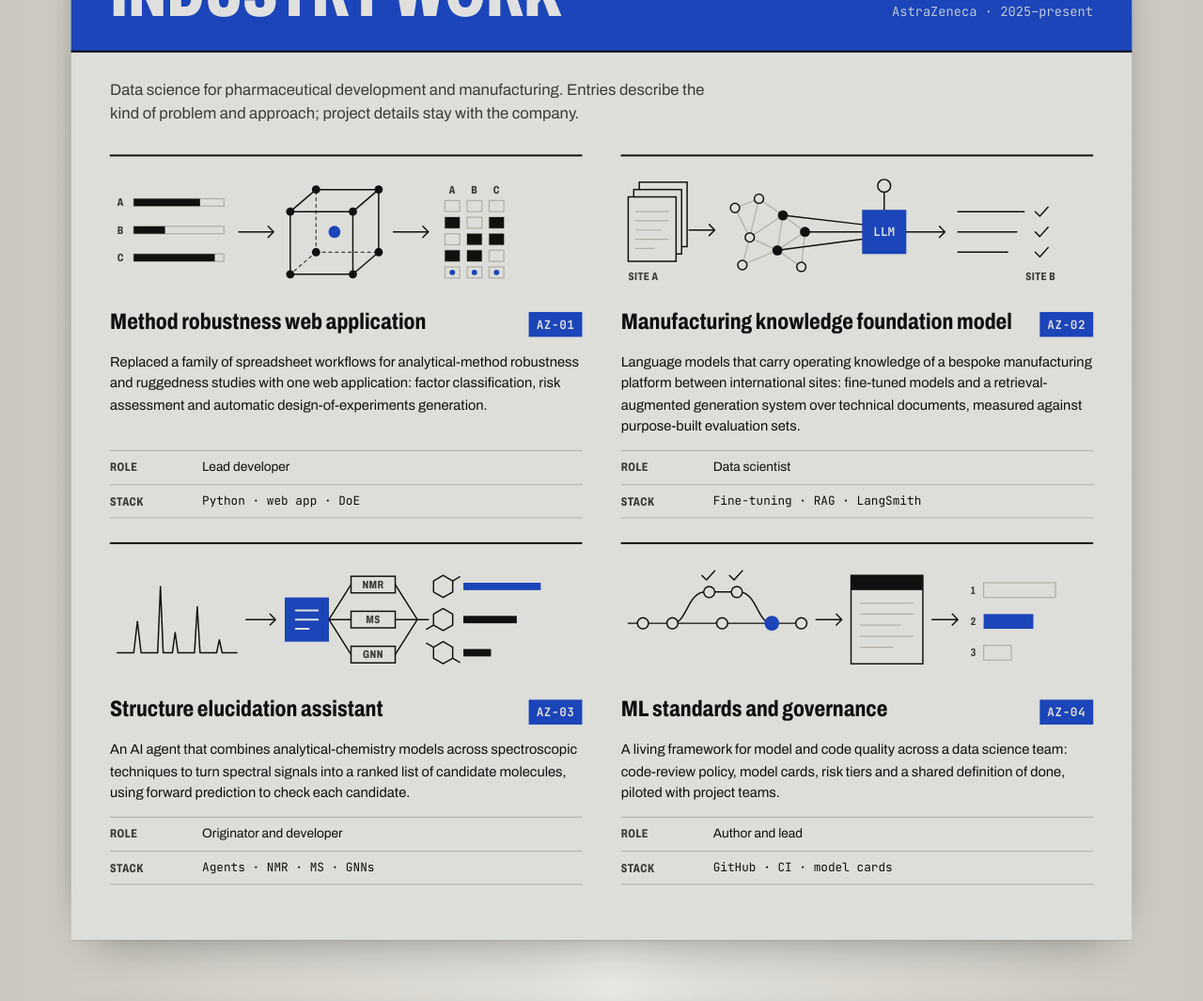
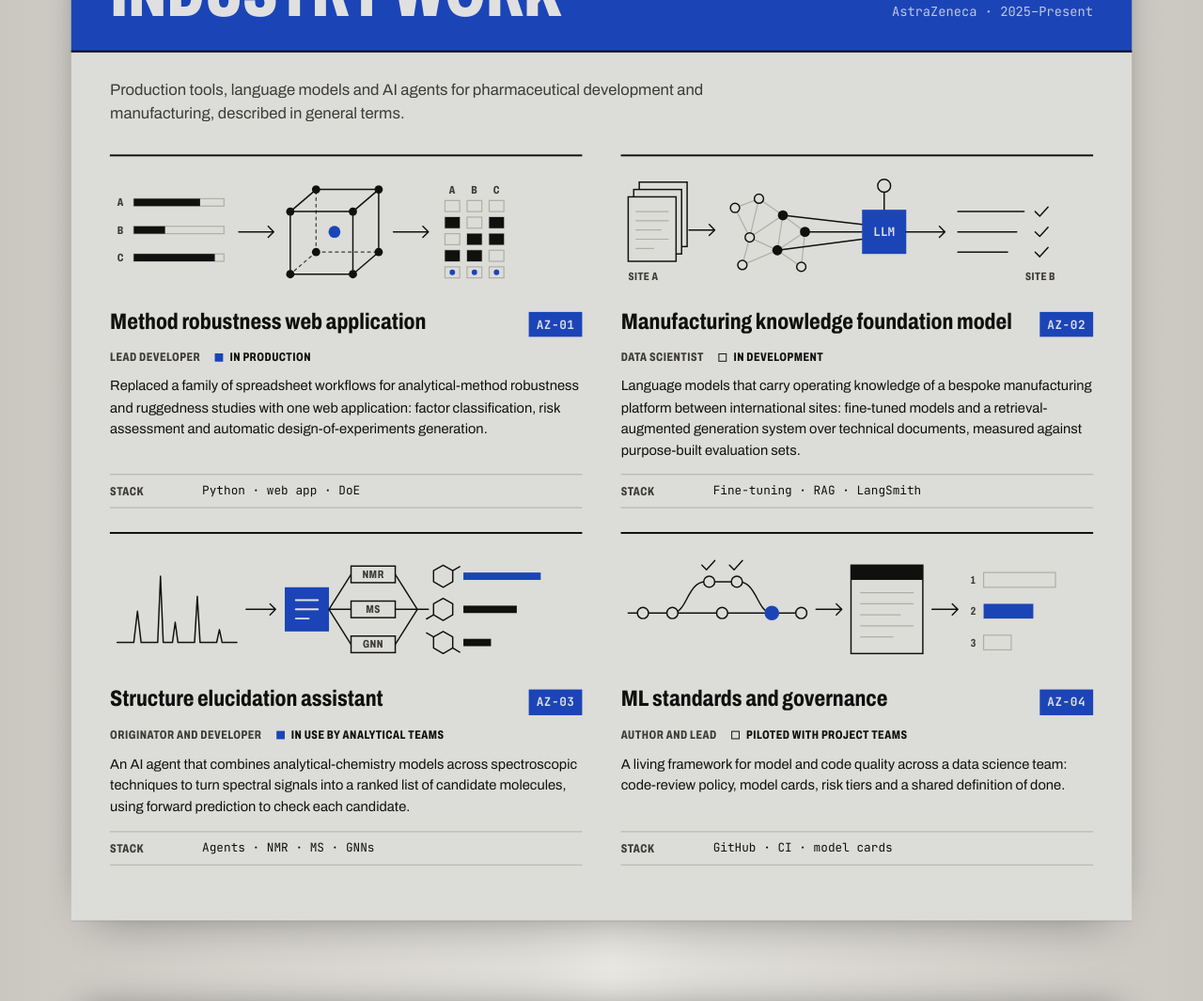
Before and after one commit to CalvinCYY/CalvinCYY.github.io, a plain HTML site: page index.html in a window 1280 px wide. Shown: the part 2459-3524 px from the top of the page at 94% size. Drawn offline with Linux system fonts and the light colour scheme.

Commit message:
Show role and status on each industry entry
Each AZ entry now carries a stock line under its title: the role, then its status with a filled cobalt marker for live work (in production, in use) or an outlined one for work in progress (in development, piloted). Role leaves the slots. The section lede is now declarative, and Present is capitalised in the section dates. Statuses recorded in PRODUCT.md; DESIGN.md updated.

```diff
--- a/index.html
+++ b/index.html
@@ -13,7 +13,7 @@
   <link rel="icon" href="images/favicon.svg" type="image/svg+xml">
   <link rel="preload" href="fonts/archivo-latin.woff2" as="font" type="font/woff2" crossorigin>
   <link rel="preload" href="fonts/jetbrains-mono-latin.woff2" as="font" type="font/woff2" crossorigin>
-  <link rel="stylesheet" href="style.css?v=15">
+  <link rel="stylesheet" href="style.css?v=17">
   <script>if (!matchMedia("(prefers-reduced-motion: reduce)").matches) document.documentElement.classList.add("print");</script>
   <script type="application/ld+json">
   {
@@ -177,9 +177,9 @@
       <div class="label">
         <div class="label__head">
           <h2 id="industry-title">Industry work</h2>
-          <p class="label__meta mono">AstraZeneca · 2025–present</p>
+          <p class="label__meta mono">AstraZeneca · 2025–Present</p>
         </div>
-        <p class="label__lede">Data science for pharmaceutical development and manufacturing. Entries describe the kind of problem and approach; project details stay with the company.</p>
+        <p class="label__lede">Production tools, language models and AI agents for pharmaceutical development and manufacturing, described in general terms.</p>
 
         <div class="catalogue">
           <article class="entry" id="az-01">
@@ -200,10 +200,9 @@
               <g class="b"><circle cx="372" cy="106" r="3"/><circle cx="396" cy="106" r="3"/><circle cx="420" cy="106" r="3"/></g>
               <path class="sig" pathLength="100" d="M26 30H124M140 62H178M196 108L264 40L292 16M308 62H346M364 106H428"/>
             </svg>
-            <div class="entry__head"><h3>Method robustness web application</h3><p class="entry__no mono"><a href="#az-01" aria-label="Link to Method robustness web application">AZ-01</a></p></div>
+            <div class="entry__head"><h3>Method robustness web application</h3><p class="entry__no mono"><a href="#az-01" aria-label="Link to Method robustness web application">AZ-01</a></p><p class="entry__status"><span class="entry__role">Lead developer</span><span class="stock stock--live">In production</span></p></div>
             <p>Replaced a family of spreadsheet workflows for analytical-method robustness and ruggedness studies with one web application: factor classification, risk assessment and automatic design-of-experiments generation.</p>
             <dl class="slots">
-              <div><dt>Role</dt><dd>Lead developer</dd></div>
               <div><dt>Stack</dt><dd class="mono">Python · web app · DoE</dd></div>
             </dl>
           </article>
@@ -225,10 +224,9 @@
               <g class="t"><text x="8" y="114">Site A</text><text x="472" y="114" text-anchor="end">Site B</text></g>
               <path class="sig" pathLength="100" d="M16 50H52M74 60H102M140 68L200 62H262M310 62H352M366 62H430"/>
             </svg>
-            <div class="entry__head"><h3>Manufacturing knowledge foundation model</h3><p class="entry__no mono"><a href="#az-02" aria-label="Link to Manufacturing knowledge foundation model">AZ-02</a></p></div>
+            <div class="entry__head"><h3>Manufacturing knowledge foundation model</h3><p class="entry__no mono"><a href="#az-02" aria-label="Link to Manufacturing knowledge foundation model">AZ-02</a></p><p class="entry__status"><span class="entry__role">Data scientist</span><span class="stock stock--dev">In development</span></p></div>
             <p>Language models that carry operating knowledge of a bespoke manufacturing platform between international sites: fine-tuned models and a retrieval-augmented generation system over technical documents, measured against purpose-built evaluation sets.</p>
             <dl class="slots">
-              <div><dt>Role</dt><dd>Data scientist</dd></div>
               <div><dt>Stack</dt><dd class="mono">Fine-tuning · RAG · LangSmith</dd></div>
             </dl>
           </article>
@@ -247,10 +245,9 @@
               <rect class="b" x="384" y="22" width="84" height="8"/><rect class="f" x="384" y="58" width="58" height="8"/><rect class="f" x="384" y="94" width="30" height="8"/>
               <path class="sig" pathLength="100" d="M8 98H138M148 62H180M238 62H262M310 62H346M384 26H468"/>
             </svg>
-            <div class="entry__head"><h3>Structure elucidation assistant</h3><p class="entry__no mono"><a href="#az-03" aria-label="Link to Structure elucidation assistant">AZ-03</a></p></div>
+            <div class="entry__head"><h3>Structure elucidation assistant</h3><p class="entry__no mono"><a href="#az-03" aria-label="Link to Structure elucidation assistant">AZ-03</a></p><p class="entry__status"><span class="entry__role">Originator and developer</span><span class="stock stock--live">In use by analytical teams</span></p></div>
             <p>An AI agent that combines analytical-chemistry models across spectroscopic techniques to turn spectral signals into a ranked list of candidate molecules, using forward prediction to check each candidate.</p>
             <dl class="slots">
-              <div><dt>Role</dt><dd>Originator and developer</dd></div>
               <div><dt>Stack</dt><dd class="mono">Agents · NMR · MS · GNNs</dd></div>
             </dl>
           </article>
@@ -269,10 +266,9 @@
               <rect class="h" x="394" y="22" width="78" height="16"/><rect class="b" x="394" y="56" width="54" height="16"/><rect class="h" x="394" y="90" width="30" height="16"/>
               <path class="sig" pathLength="100" d="M8 66H56C72 66 72 32 92 32H128C148 32 148 66 164 66H200M212 62H240M338 62H366M394 64H448"/>
             </svg>
-            <div class="entry__head"><h3>ML standards and governance</h3><p class="entry__no mono"><a href="#az-04" aria-label="Link to ML standards and governance">AZ-04</a></p></div>
-            <p>A living framework for model and code quality across a data science team: code-review policy, model cards, risk tiers and a shared definition of done, piloted with project teams.</p>
+            <div class="entry__head"><h3>ML standards and governance</h3><p class="entry__no mono"><a href="#az-04" aria-label="Link to ML standards and governance">AZ-04</a></p><p class="entry__status"><span class="entry__role">Author and lead</span><span class="stock stock--dev">Piloted with project teams</span></p></div>
+            <p>A living framework for model and code quality across a data science team: code-review policy, model cards, risk tiers and a shared definition of done.</p>
             <dl class="slots">
-              <div><dt>Role</dt><dd>Author and lead</dd></div>
               <div><dt>Stack</dt><dd class="mono">GitHub · CI · model cards</dd></div>
             </dl>
           </article>
@@ -285,7 +281,7 @@
       <div class="label">
         <div class="label__head">
           <h2 id="experience-title">Experience</h2>
-          <p class="label__meta mono">2020–present</p>
+          <p class="label__meta mono">2020–Present</p>
         </div>
 
         <div class="cert">
--- a/style.css
+++ b/style.css
@@ -506,6 +506,18 @@ a.frame:hover img { transform: scale(1.03); }
 }
 
 /* industry catalogue */
+/* stock line: role, then availability as a supplier catalogue prints it */
+.catalogue .entry__head { display: grid; grid-template-columns: minmax(0, 1fr) auto; align-items: baseline; column-gap: 16px; row-gap: 6px; }
+.entry__status {
+  grid-column: 1 / -1;
+  display: flex; flex-wrap: wrap; align-items: center; gap: 4px 16px;
+  font-size: 0.8125rem; font-weight: 750; font-stretch: 72%; text-transform: uppercase; letter-spacing: 0.04em;
+}
+.entry__role { color: var(--ink-2); }
+.stock { display: inline-flex; align-items: center; gap: 7px; color: var(--ink); }
+.stock::before { content: ""; width: 9px; height: 9px; flex: none; box-sizing: border-box; }
+.stock--live::before { background: var(--band); }
+.stock--dev::before { border: 1.5px solid var(--ink); }
 .catalogue {
   display: grid;
   grid-template-columns: repeat(2, minmax(0, 1fr));
```
Also changed, not shown: 2 other files.
